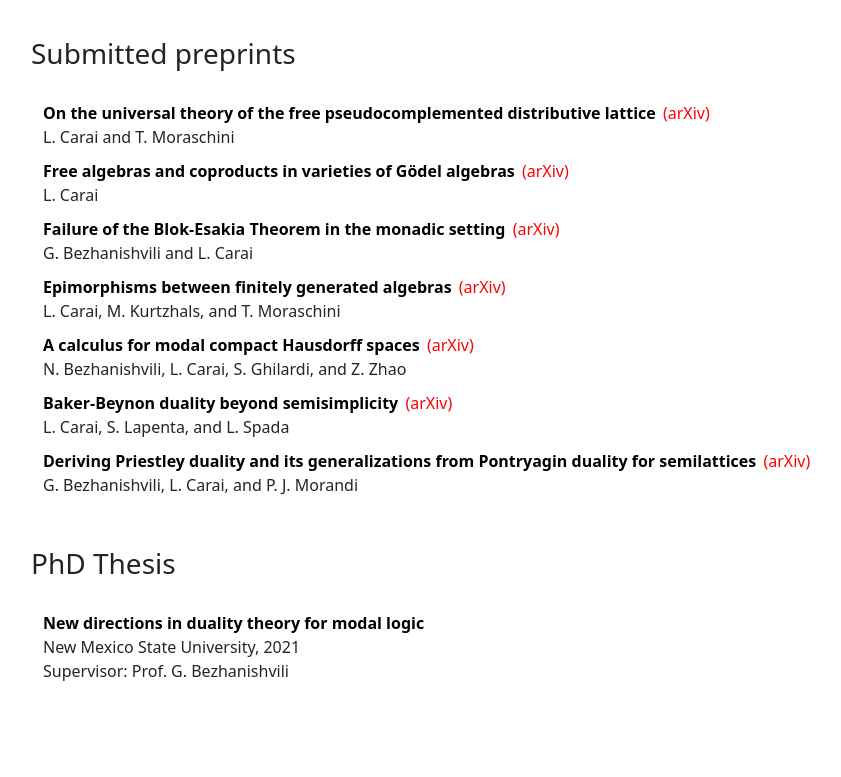
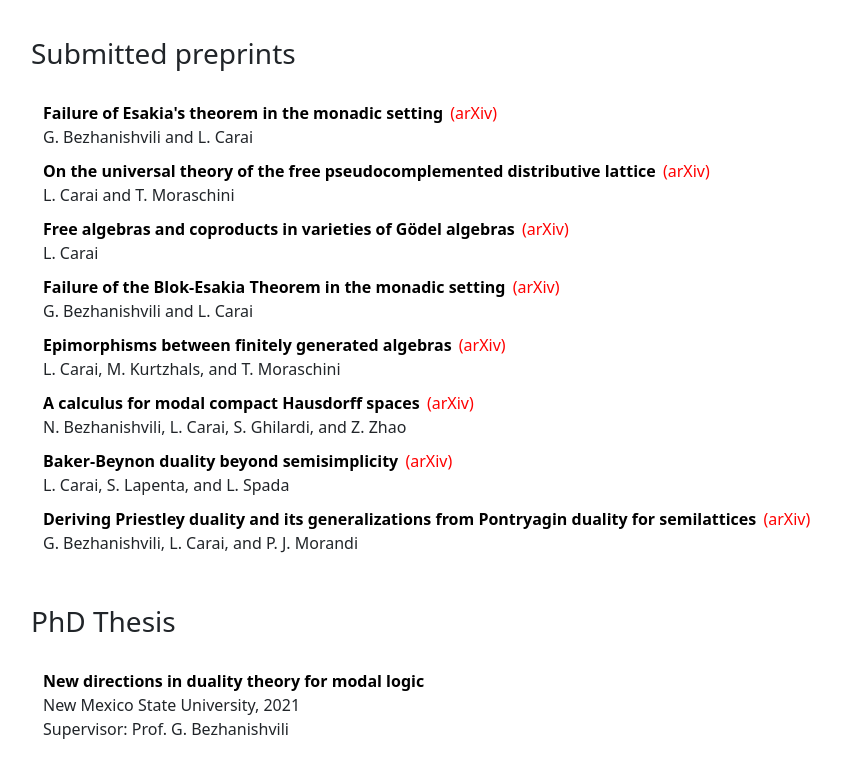
Before and after one commit to lucacarai/lucacarai.github.io, a plain HTML site: page publications.html in a window 1280 px wide. Shown: the part 1620-2397 px from the top of the page, without its empty margins (51-892 px from the left). Drawn offline with nearby package versions, Linux system fonts and the light colour scheme.

Commit message:
Add files via upload

```diff
--- a/publications.html
+++ b/publications.html
@@ -225,10 +225,18 @@
     <!-- <h3 class="major" style="margin-top: 40px; margin-bottom: 30px;">Preprints</h3> -->
     <h3 class="major" style="margin-top: 40px; margin-bottom: 30px;">Submitted preprints</h3>
     <div class="container">
+      <!-- Failure of Esakia's theorem in the monadic setting  -->
+      <div class="paper">
+        <span class="titleandarXiv">
+          <span class="title">Failure of Esakia's theorem in the monadic setting</span>
+          <a href="https://arxiv.org/abs/2409.05607" class="arXivlink"></a>
+        </span>
+        <div class="authors">G. Bezhanishvili and L. Carai</div>
+      </div>
       <!-- On the universal theory of the free pseudocomplemented distributive lattice  -->
       <div class="paper">
         <span class="titleandarXiv">
-          <span class="title">On the universal theory of the free pseudocomplemented distributive lattice </span>
+          <span class="title">On the universal theory of the free pseudocomplemented distributive lattice</span>
           <a href="https://arxiv.org/abs/2409.03640" class="arXivlink"></a>
         </span>
         <div class="authors">L. Carai and T. Moraschini</div>
```
